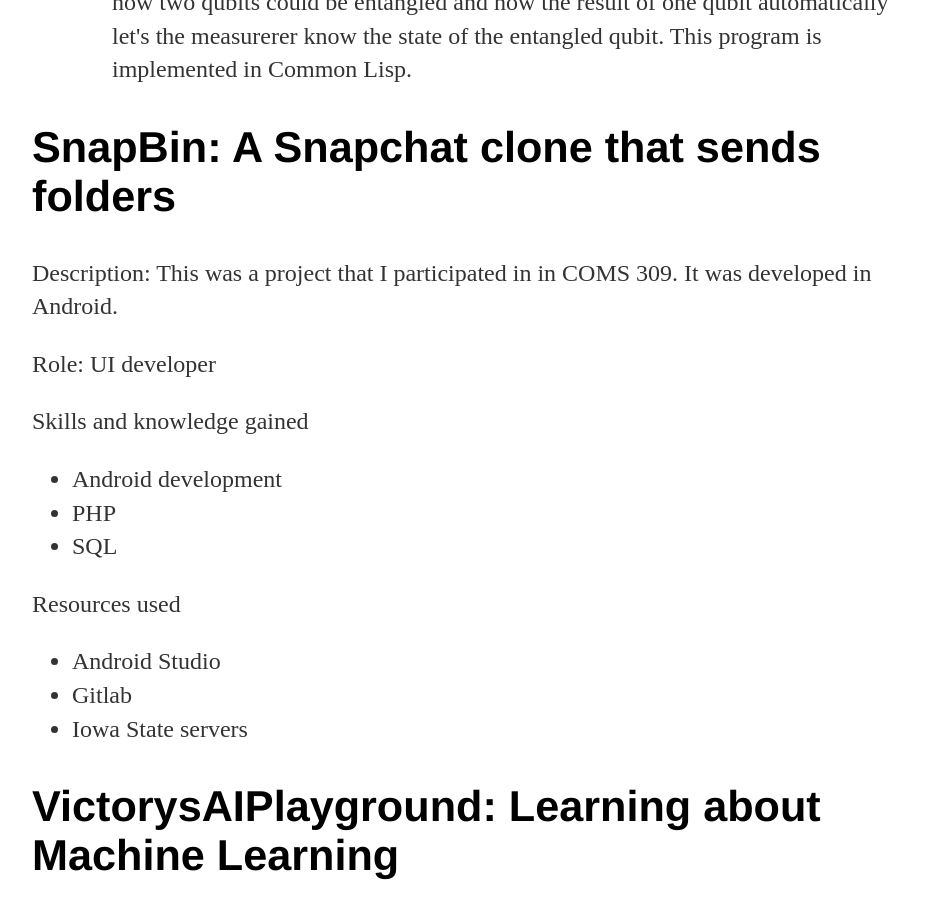
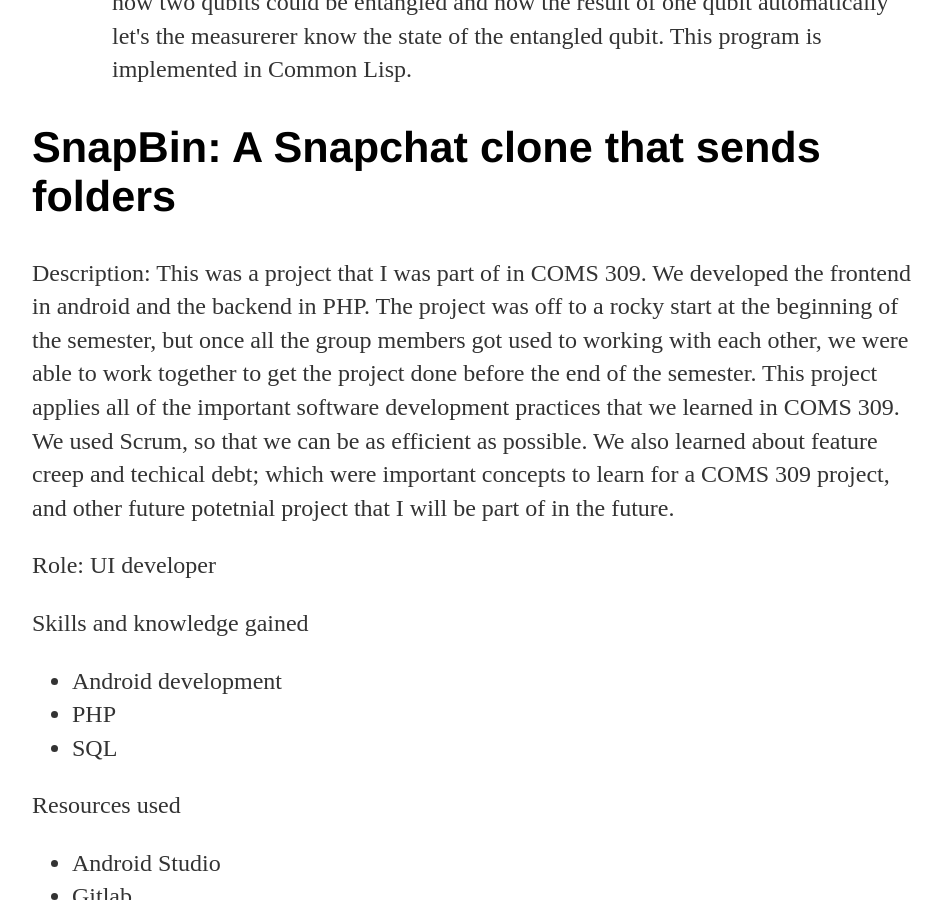
Before and after one commit to vtomole/vtomole.github.io, a Jekyll site: the page built from index.html, in a window 1280 px wide and 900 px high, scrolled down 1903 px. Shown: the whole window, without its empty margins (160-1101 px from the left). Built offline with Jekyll 4.4.1, drawn with Linux system fonts in a browser that asks for light colours.

Commit message:
Add snap bin description

```diff
--- a/index.html
+++ b/index.html
@@ -53,7 +53,7 @@
 
 
 			  <p><h2>SnapBin: A Snapchat clone that sends folders</h2> </p>
-			  <p>Description: This was a project that I participated in in COMS 309. It was developed in Android. <p/>
+			  <p>Description: This was a project that I was part of in  COMS 309. We developed the frontend in android and the backend in PHP.  The project was off to a rocky start at the beginning of the semester, but once all the group members got used to working with each other, we were able to work together to get the project done before the end of the semester. This project applies all of the important software development practices that we learned in COMS 309. We used Scrum, so that we can be as efficient as possible. We also learned about feature creep and techical debt; which were important concepts to learn for a COMS 309 project, and other future potetnial project that I will be part of in the future. <p/>
 			  <p>Role: UI developer</p>
 			  <p>Skills and knowledge gained<p>
 			     <ul>
```
